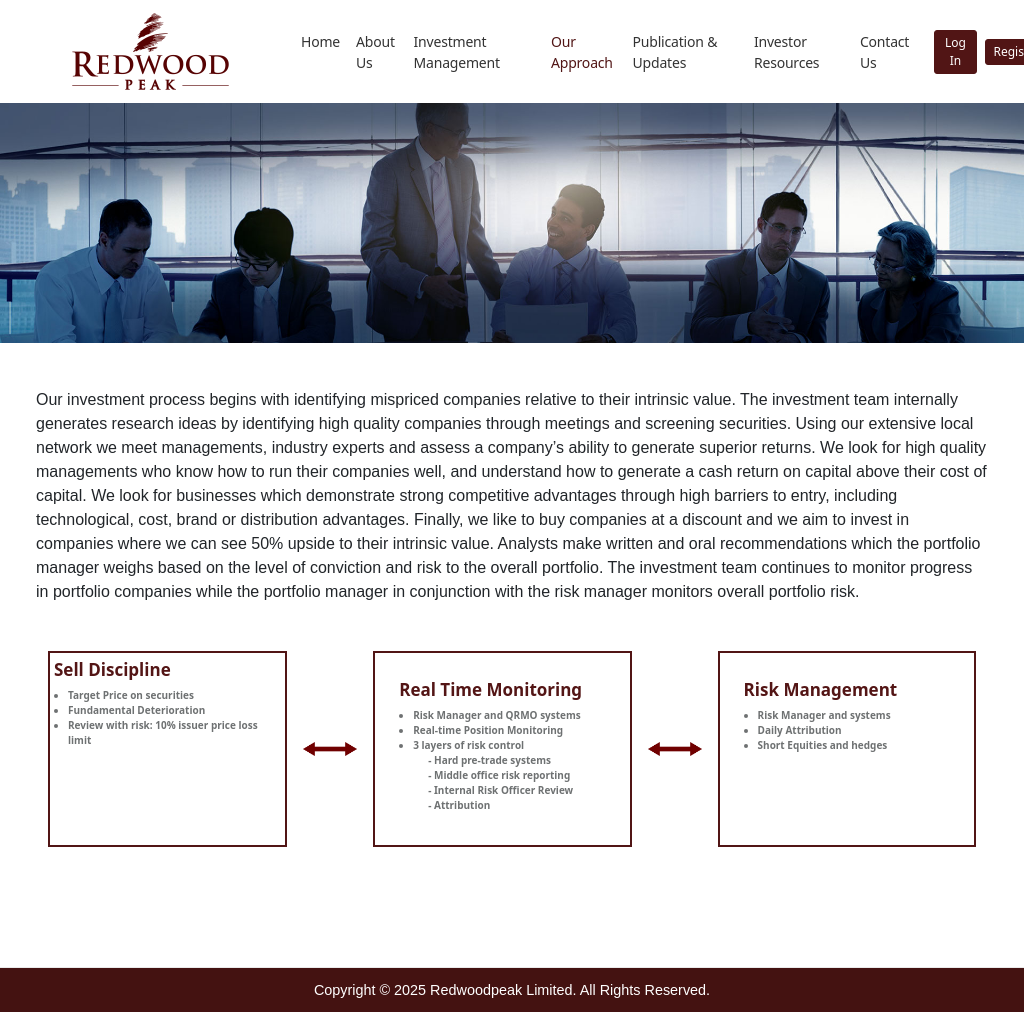
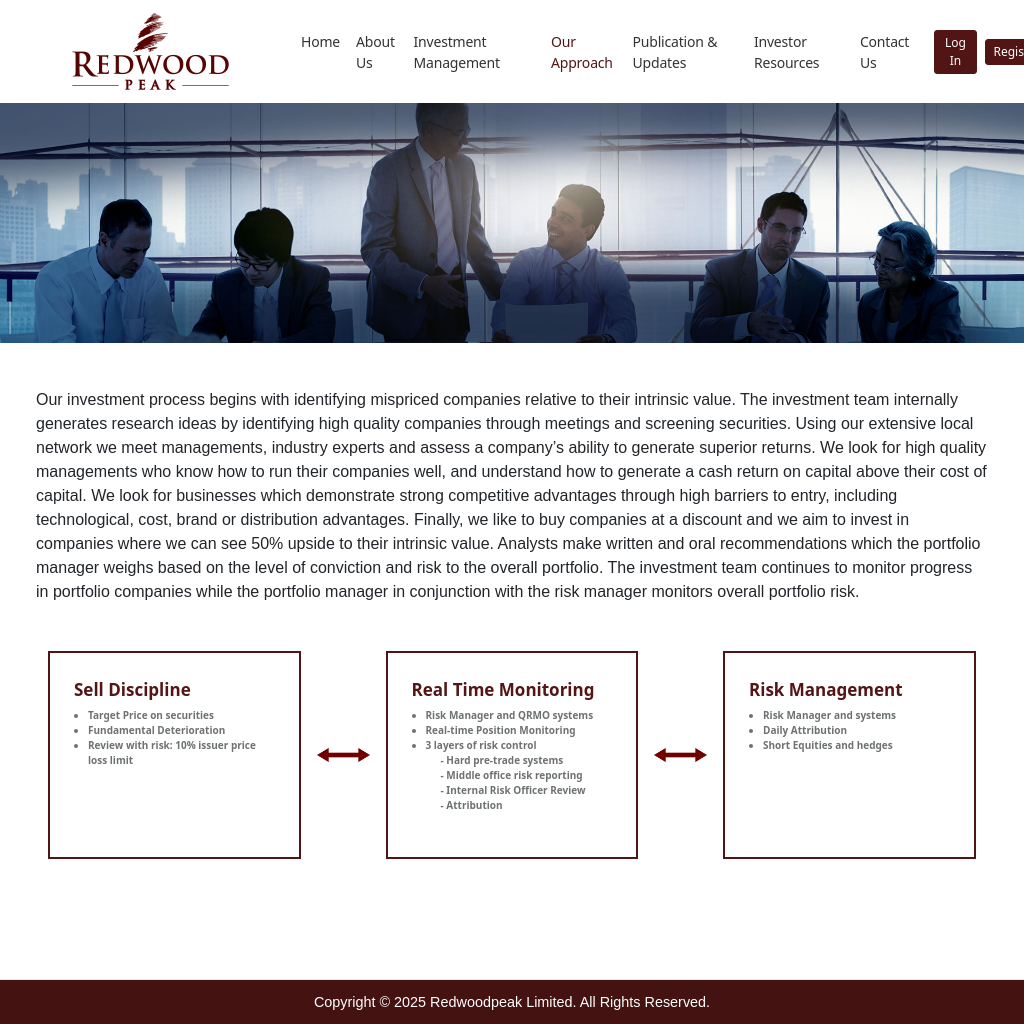
Before and after one commit to Intelli-Management-Group/Redwoodpeak_ReactFE, a React (Create React App) app: page /our-approach in a window 1024 px wide. Shown: the top 1024 px of the page. Built offline with nearby package versions, Linux system fonts and the light colour scheme.

Commit message:
make a  responsive page.

```diff
--- a/src/assets/css/style.css
+++ b/src/assets/css/style.css
@@ -802,7 +802,7 @@ footer {
     }
     .aprroch-Box{
         width: 450px;
-        height: 196px;
+        height: 208px;
         padding: 0.5rem!important;
     }
 
--- a/src/pages/OurApproach/OurApproach.js
+++ b/src/pages/OurApproach/OurApproach.js
@@ -45,7 +45,7 @@ const OurApproach = () => {
                         <div className="container mt-5 mb-5">
                             <div className="d-flex flex-column flex-md-row align-items-center justify-content-center gap-3">
                                 {/* Box 1 */}
-                                <div className="aprroch-Box p-4 p-md-1">
+                                <div className="aprroch-Box p-4">
                                     <div className="text-left">
                                         <div className="text-primary-color fw-bold aprroch-title">Sell Discipline</div>
                                         <ul>
```
